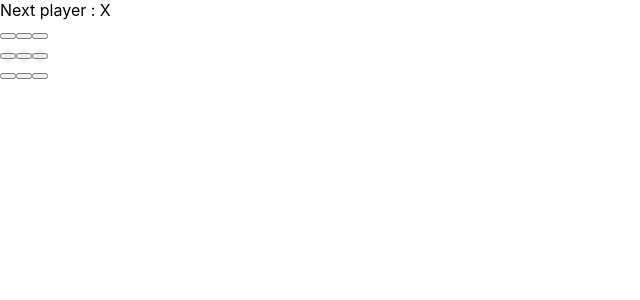
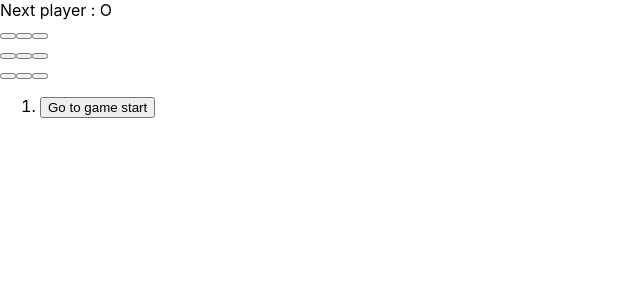
Before and after one commit to amineenim/tictacGame, a React (Create React App) app: page / in a window 1280 px wide. Shown: the top 300 px of the page, without its empty margins (0-640 px from the left). Built offline with nearby package versions, Linux system fonts and the light colour scheme.

Commit message:
adding history and possibility to navigate between differnet turns of the game

```diff
--- a/src/components/App.js
+++ b/src/components/App.js
@@ -5,46 +5,20 @@ function Square({value, onSquareClick}) {
   return <button className='square' onClick={onSquareClick} >{value}</button>
 }
 
-export default function Board() {
-  // state that stores the values for the 9 squares
-  const [squares, setSquares] = useState(Array(9).fill(null))
-  // state that stores weither the next click will give X or O
-  const [xIsNext, setXIsNext] = useState(true)
-
-  // function that calculates winner
-  function calculateWinner(squares){
-    const lines = [
-      [0, 1, 2],
-      [0, 4, 8],
-      [0, 3, 6],
-      [1, 4, 7],
-      [3, 4, 5],
-      [6, 7, 8],
-      [2, 5, 8],
-      [2, 4, 6]
-    ]
-    for (let i=0; i<lines.length; i++){
-      const [a, b, c] = lines[i]
-      if (squares[a] && squares[a] == squares[b] && squares[a] == squares[c]){
-        return squares[a]
-      }
-    }
-    return null ;
-  }
+function Board({xIsNext, squares, onPlay}) {
 
   function handleClick(i) {
     if (squares[i] != null || calculateWinner(squares)) {
       return ;
     }
-    const nextSquares = squares.slice()
-    xIsNext ? nextSquares[i] = 'X' : nextSquares[i] = 'O'
-    setXIsNext(!xIsNext)
-    setSquares(nextSquares)
+    const nextSquares = squares.slice();
+    xIsNext ? nextSquares[i] = 'X' : nextSquares[i] = 'O' ;
+    onPlay(nextSquares);
   }
 
   const winner = calculateWinner(squares);
   let status;
-  winner ? status = 'Winner : ' + winner : status = 'Next player : ' + (xIsNext ? 'X' : 'O')
+  winner ? status = 'Winner : ' + winner : status = 'Next player : ' + (xIsNext ? 'X' : 'O');
 
   return (
     <>
@@ -67,3 +41,67 @@ export default function Board() {
     </>
   );
 }
+
+export default function Game(){
+  // state that stores the state of the game at each turn
+  const [history, setHistory] = useState([Array(9).fill(null)])
+  const [xIsNext, setXIsNext] = useState(true)
+  const [currentMove, setCurrentMove] = useState(0)
+  const currentSquares = history[currentMove]
+
+  function handlePlay(nextSquares){
+    const nextHistory = [...history.slice(0, currentMove +1), nextSquares];
+    setHistory(nextHistory);
+    setCurrentMove(nextHistory.length - 1)
+    setXIsNext(!xIsNext);
+  }
+
+  function jumpTo(nextmove){
+    setCurrentMove(nextmove);
+    setXIsNext(nextmove % 2 === 0);
+  }
+
+  const moves = history.map((squares, move) => {
+    let description;
+    move > 0 ? description = 'Go to move ' + move : description = 'Go to game start';
+    return (
+      <li>
+        <button key={move} onClick={() => jumpTo(move)}>
+          {description}
+        </button>
+      </li>
+    );
+  })
+  return (
+    <div className='game'>
+      <div className='game-board'>
+        <Board xIsNex={xIsNext} squares={currentSquares} onPlay={handlePlay} />
+      </div>
+      <div className='game-info'>
+        <ol>
+          {moves}
+        </ol>
+      </div>
+    </div>
+  );
+}
+// function that calculates winner
+function calculateWinner(squares){
+  const lines = [
+    [0, 1, 2],
+    [0, 4, 8],
+    [0, 3, 6],
+    [1, 4, 7],
+    [3, 4, 5],
+    [6, 7, 8],
+    [2, 5, 8],
+    [2, 4, 6]
+  ]
+  for (let i=0; i<lines.length; i++){
+    const [a, b, c] = lines[i]
+    if (squares[a] && squares[a] === squares[b] && squares[a] === squares[c]){
+      return squares[a];
+    }
+  }
+  return null ;
+}
```
